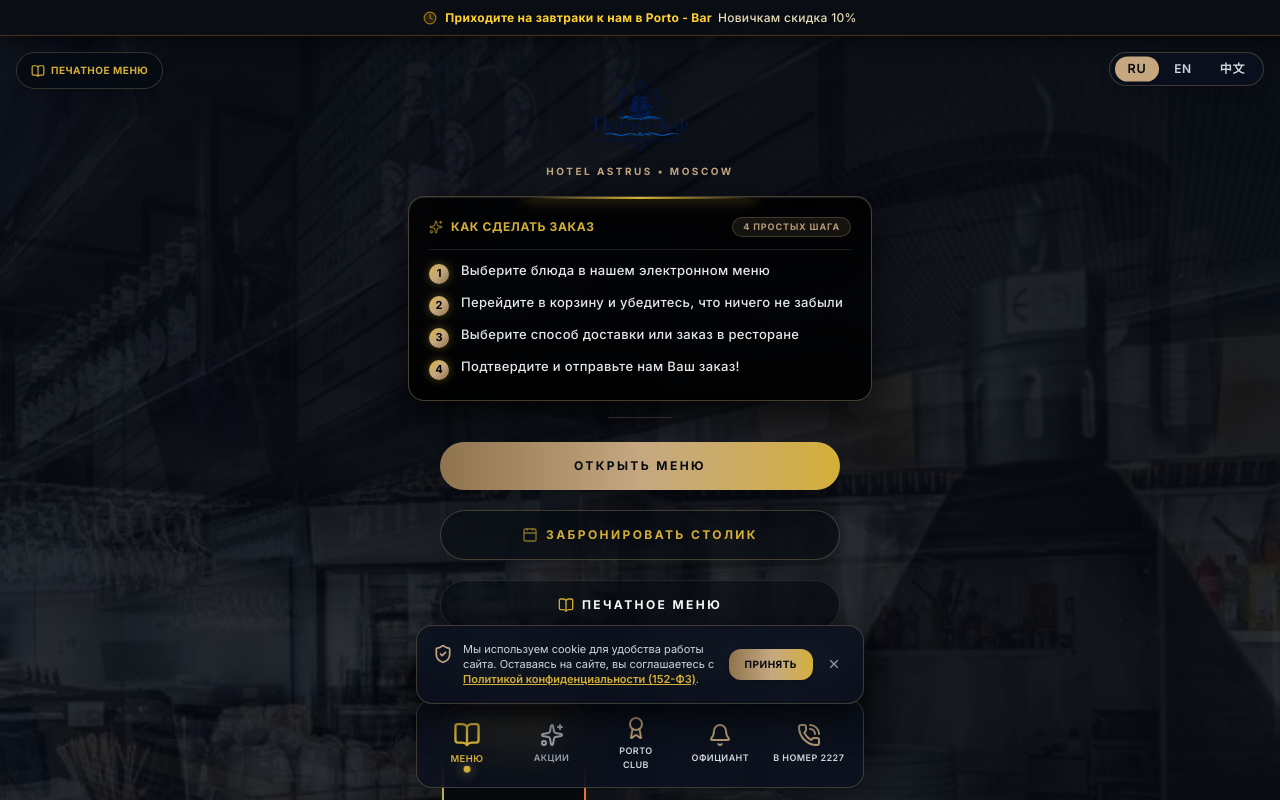
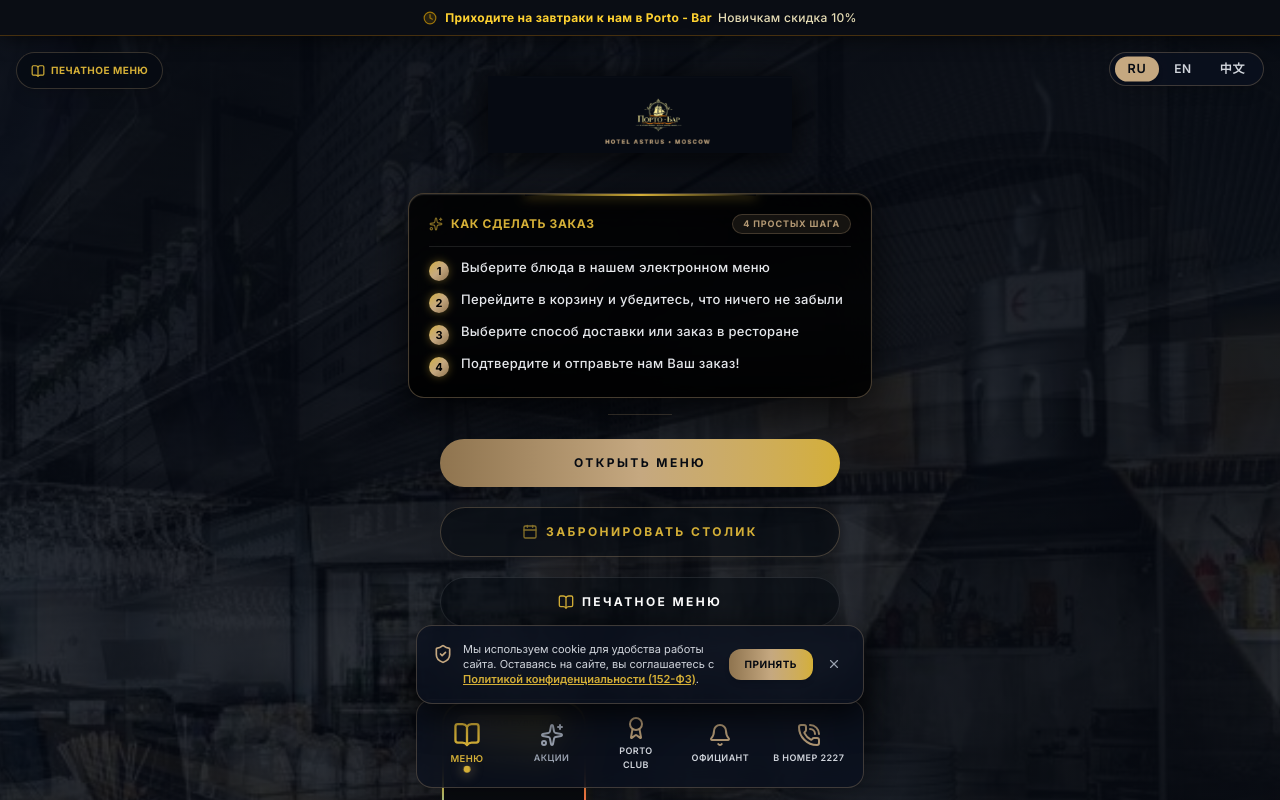
Before and after one commit to shohruy2000-arch/Porto-Bar-, a Next.js app: page / in a window 1280 px wide. Shown: the top 800 px of the page. Built offline with nearby package versions, Linux system fonts and the light colour scheme; grey boxes are pictures that could not be loaded; a web font is replaced by a local one.

Commit message:
feat: render exact top header logo from screenshot and clean menu to 89 exact printed items

```diff
--- a/src/components/HomeClient.tsx
+++ b/src/components/HomeClient.tsx
@@ -559,16 +559,13 @@
               initial={{ y: -30, opacity: 0 }}
               animate={{ y: 0, opacity: 1 }}
               transition={{ duration: 0.8 }}
-              className="relative w-48 h-20 flex flex-col items-center"
+              className="relative w-64 sm:w-80 h-auto flex flex-col items-center px-2"
             >
               <img
-                src="/images/porto-logo.jpg?v=2"
-                alt="PORTO-BAR"
-                className="w-full h-full object-contain filter drop-shadow-[0_4px_12px_rgba(0,0,0,0.5)]"
+                src="/images/porto-header-logo.png"
+                alt="PORTO-BAR HOTEL ASTRUS"
+                className="w-full h-auto object-contain filter drop-shadow-[0_4px_16px_rgba(0,0,0,0.8)]"
               />
-              <p className="text-[10px] tracking-[0.25em] text-porto-gold font-bold uppercase mt-2 text-center">
-                Hotel Astrus • Moscow
-              </p>
             </motion.div>
           )}
         </div>
```
Also changed, not shown: public/images/porto-header-logo.png (added).
